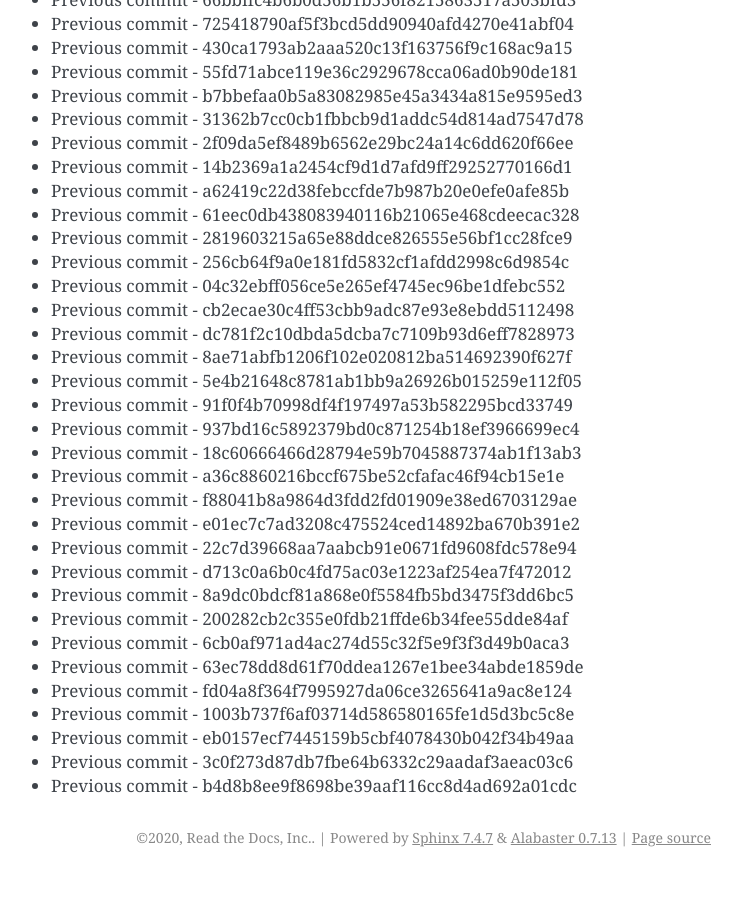
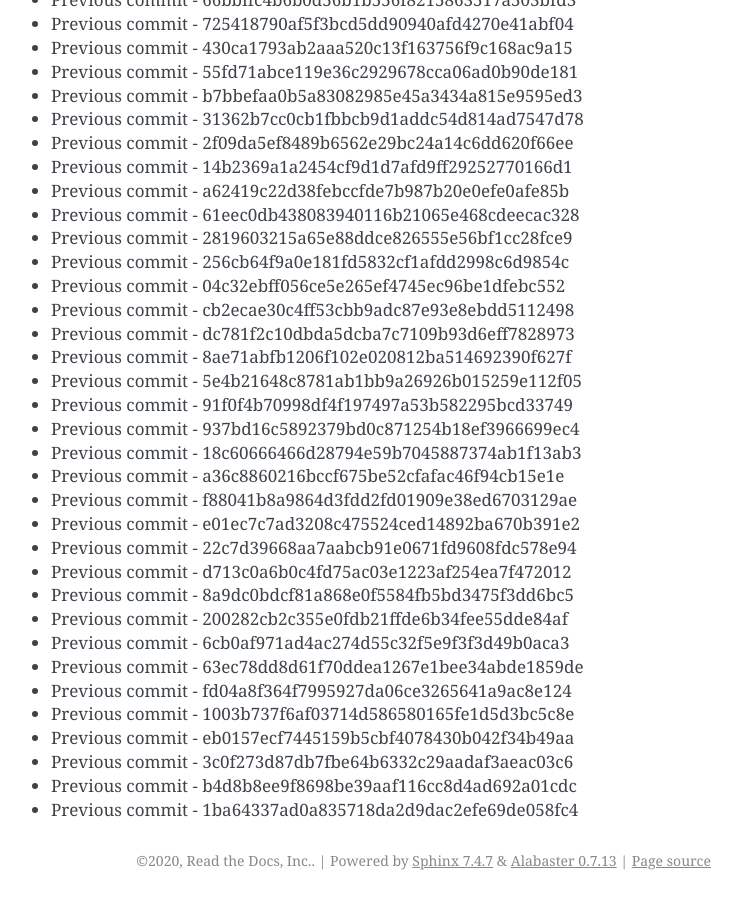
Before and after one commit to readthedocs/rtd-git-stresstest, a Sphinx documentation site: the page built from docs/updates.rst, in a window 1280 px wide and 900 px high, scrolled down 100364 px. Shown: the whole window, without its empty margins (399-1141 px from the left). Built offline with Sphinx 7.4.7, drawn with Linux system fonts in a browser that asks for light colours; before the commit the page ends 101241 px from its top, so only the background shows below that.

Commit message:
Generating commit from previous: 1ba64337ad0a835718da2d9dac2efe69de058fc4

```diff
--- a/docs/updates.rst
+++ b/docs/updates.rst
@@ -4249,3 +4249,4 @@ It can be tested for any performance characteristics.
 * Previous commit - eb0157ecf7445159b5cbf4078430b042f34b49aa
 * Previous commit - 3c0f273d87db7fbe64b6332c29aadaf3aeac03c6
 * Previous commit - b4d8b8ee9f8698be39aaf116cc8d4ad692a01cdc
+* Previous commit - 1ba64337ad0a835718da2d9dac2efe69de058fc4
```
